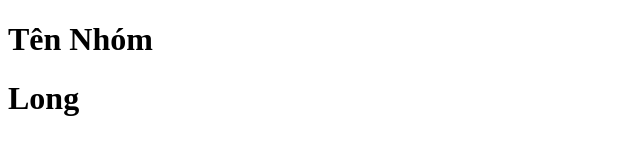
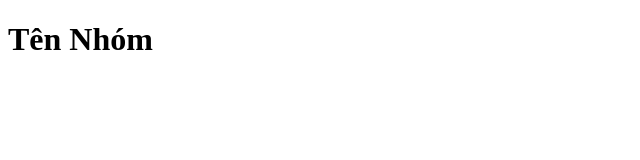
Before and after one commit to doanphat0806/huhu, a plain HTML site: page index.html in a window 1280 px wide. Shown: the whole page, without its empty margins (0-640 px from the left). Drawn offline with Linux system fonts and the light colour scheme.

Commit message:
Revert "Long"
This reverts commit 5875f1e7b2ccf1d3f0f384cb42ab2f350f597189.

```diff
--- a/index.html
+++ b/index.html
@@ -1,3 +1,2 @@
 <!DOCTYPE html>
 <h1>Tên Nhóm</h1>
-<h1>Long</h1>
```
